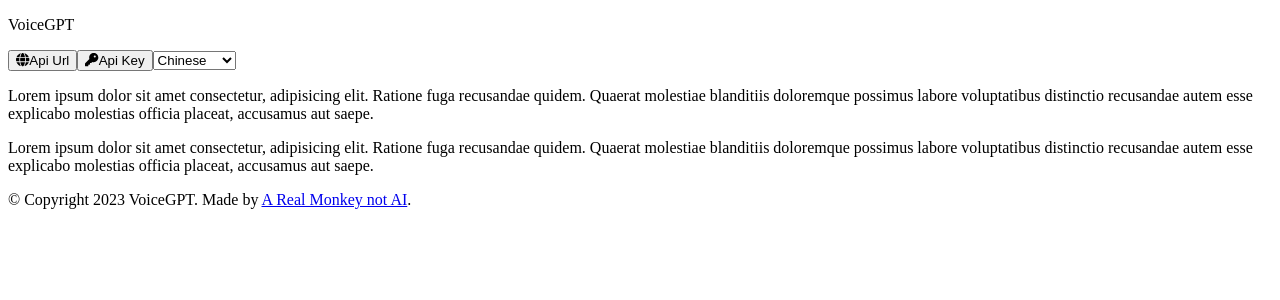
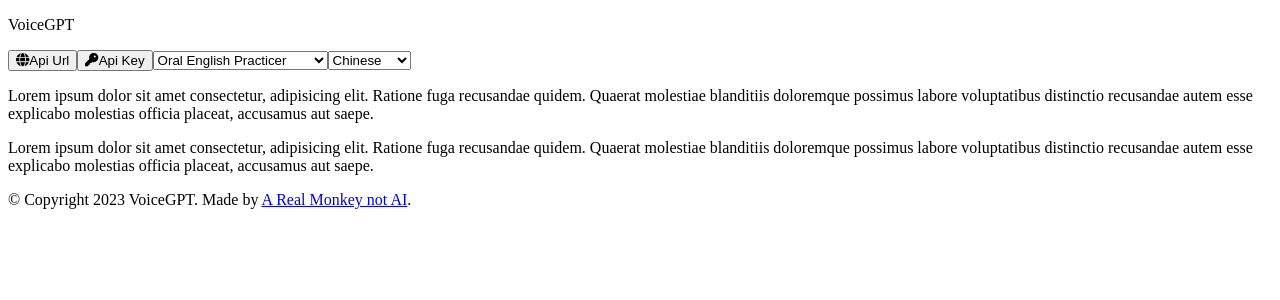
Before and after one commit to RetricSu/VoiceGPT, a Next.js app: page /about in a window 1280 px wide. Shown: the top 300 px of the page. Built offline with nearby package versions, Linux system fonts and the light colour scheme.

Commit message:
feat: allow to config system prompts (#4)

```diff
--- /dev/null
+++ b/src/components/selectPrompt.tsx
@@ -0,0 +1,51 @@
+import React, { useEffect, useState } from 'react';
+
+import { promptOptions } from '@/prompt';
+
+export const StoredKeySelectedPrompt = 'selectedSpeakPrompt';
+
+export function loadSelectedPromptFromStore() {
+  const promptKey = localStorage.getItem(StoredKeySelectedPrompt);
+  if (promptKey == null) return null;
+  if (!promptOptions[promptKey]) return null;
+
+  return promptOptions[promptKey]!;
+}
+
+export interface SelectPromptProp {
+  onSelectPromptKey?: (key: string) => any;
+}
+
+export const SelectPrompt: React.FC<SelectPromptProp> = ({
+  onSelectPromptKey,
+}) => {
+  const [promptKey, setPromptKey] = useState<string>('oral-en-practicer'); // see prompt/index.ts
+
+  useEffect(() => {
+    const key = localStorage.getItem(StoredKeySelectedPrompt);
+    if (key) setPromptKey(key);
+  }, []);
+
+  const handlePromptKeyChange = (
+    event: React.ChangeEvent<HTMLSelectElement>
+  ) => {
+    const selectedPromptKey = event.target.value;
+    setPromptKey(selectedPromptKey);
+    localStorage.setItem(StoredKeySelectedPrompt, selectedPromptKey);
+    if (onSelectPromptKey) onSelectPromptKey(selectedPromptKey);
+  };
+
+  return (
+    <select
+      className="rounded-md border border-gray-300 py-2 px-3 text-sm font-medium text-gray-900"
+      value={promptKey}
+      onChange={handlePromptKeyChange}
+    >
+      {Object.values(promptOptions).map((p) => (
+        <option key={p.key} value={p.key}>
+          {p.label}
+        </option>
+      ))}
+    </select>
+  );
+};
--- /dev/null
+++ b/src/prompt/index.ts
@@ -0,0 +1,36 @@
+import type { MessageHistory } from '@/types';
+import { ChatRole } from '@/types';
+
+import type { PromptOptions } from './type';
+
+export const recognitionTips =
+  'the input text is converting from speech recognition, sometimes you might need to guess what the user trying to say if the input text feels wrong due to the speech recognition precision.';
+
+export const promptOptions: PromptOptions = {
+  'oral-en-practicer': {
+    key: 'oral-en-practicer',
+    label: 'Oral English Practicer',
+    prompt: {
+      text: 'I want you to pretend to be a human chatter.',
+      description: 'use this prompt to correct your English sentence.',
+    },
+  },
+  'en-mapper': {
+    key: 'en-mapper',
+    label: 'English Sentence Mapper',
+    prompt: {
+      text: 'I want you to act as a English sentence mapper. Whenever I say things to you in any language, you return a polish native-speaker-like English sentence mapping the things I say to me. You also only output the English sentence. No any other words, please.',
+      description: 'use this prompt to correct your English sentence.',
+    },
+  },
+};
+
+export function getFirstSystemMessage(promptKey: string) {
+  const content = promptOptions[promptKey]?.prompt.text;
+  if (content == null) return null;
+  const msg: MessageHistory = {
+    role: ChatRole.system,
+    content,
+  };
+  return msg;
+}
--- /dev/null
+++ b/src/prompt/type.ts
@@ -0,0 +1,18 @@
+export interface PromptOpt {
+  value: string; // key of the prompt
+  label: string;
+}
+
+export interface PromptOptions {
+  [key: string]: Prompt;
+}
+
+export interface Prompt {
+  key: string;
+  label: string;
+  prompt: {
+    text: string;
+    description?: string;
+    title?: string;
+  };
+}
--- a/src/templates/Main.tsx
+++ b/src/templates/Main.tsx
@@ -3,6 +3,7 @@
 import { ApiKeyMenu } from '@/components/apiKeyInput';
 import { ApiUrlMenu } from '@/components/apiUrlInput';
 import { SelectLang } from '@/components/selectLang';
+import { SelectPrompt } from '@/components/selectPrompt';
 import { AppConfig } from '@/utils/AppConfig';
 
 type IMainProps = {
@@ -26,6 +27,7 @@
             <div className="flex w-auto items-center space-x-4 overflow-scroll">
               <ApiUrlMenu />
               <ApiKeyMenu />
+              <SelectPrompt />
               <SelectLang />
             </div>
           </div>
```
Also changed, not shown: src/pages/index.tsx (+10 -8 lines).
